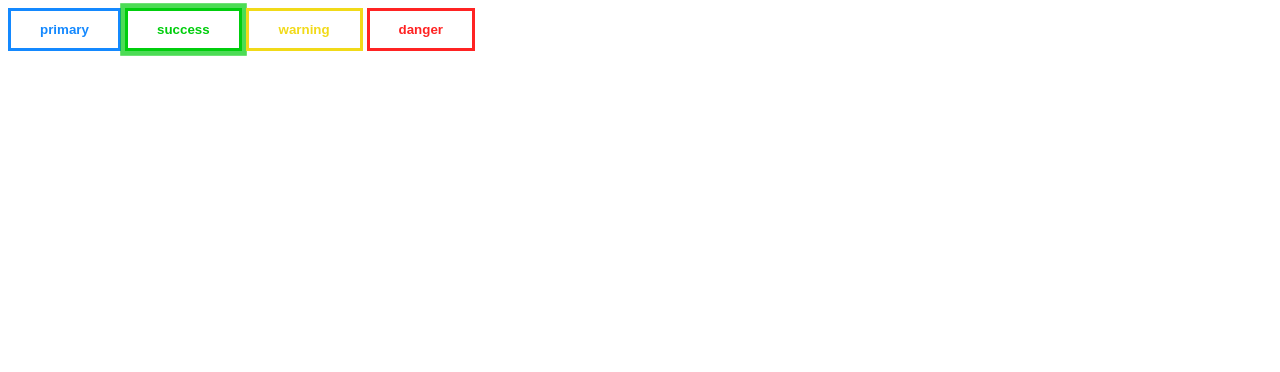
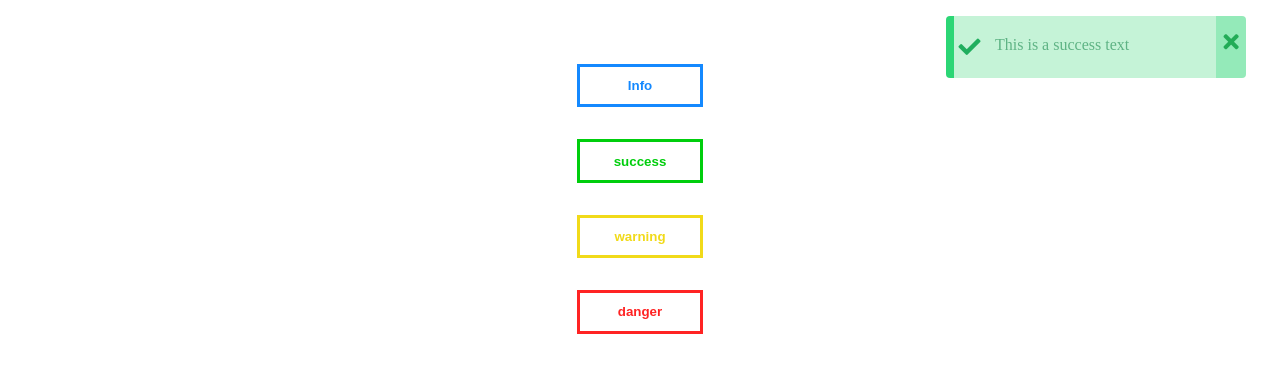
Before and after one commit to manishjha5410/toast, a plain HTML site: page index.html in a window 1280 px wide. Both pictures are taken after a click on the button "success". Drawn offline with Linux system fonts and the light colour scheme.

Commit message:
Working on some feature

```diff
--- a/index.html
+++ b/index.html
@@ -10,9 +10,11 @@
   </head>
   <body>
     <!--<button id="alert-btn" class="submit--btn" onclick="toast('top-right','<strong>Warning</strong> Don\'t Enter Sensitive Details!','Warning',false,4000,50)">Show Alert</button>-->
-    <button id="alert-btn" onclick="toast('top-right','<strong>Warning</strong> Don\'t Enter Sensitive Details!','Warning',false,4000,50)" class="btn-outline primary"><i class="fas fa-exclamation-circle"></i><span>primary</span></button>
-    <button class="btn-outline success"><i class="fas fa-check-circle"></i><span>success</span></button>
-    <button class="btn-outline warning"><i class="fas fa-exclamation-triangle"></i><span>warning</span></button>
-    <button class="btn-outline danger"><i class="fas fa-times-circle"></i><span>danger</span></button>
+    <div id="alert-btn" class="button-range">
+      <button class="btn-outline primary"><i class="fas fa-exclamation-circle"></i><span>Info</span></button>
+      <button class="btn-outline success"><i class="fas fa-check-circle"></i><span>success</span></button>
+      <button class="btn-outline warning"><i class="fas fa-exclamation-triangle"></i><span>warning</span></button>
+      <button class="btn-outline danger"><i class="fas fa-times-circle"></i><span>danger</span></button>
+    </div>
   </body>
 </html>
--- a/input/input.css
+++ b/input/input.css
@@ -48,6 +48,7 @@
 .btn-outline.default:focus {
   box-shadow: 0 0 0 0.3rem rgba(64, 64, 64, 0.7);
 }
+
 .btn-outline.primary {
   color: #1489ff;
   border-color: #1489ff;
@@ -56,9 +57,9 @@
   color: #ffffff;
   background-color: #1489ff;
 }
-.btn-outline.primary:focus {
+/* .btn-outline.primary:focus {
   box-shadow: 0 0 0 0.3rem rgba(20, 137, 255, 0.7);
-}
+} */
 
 .btn-outline.success {
   color: #00ce0d;
@@ -68,9 +69,9 @@
   color: #ffffff;
   background-color: #00ce0d;
 }
-.btn-outline.success:focus {
+/* .btn-outline.success:focus {
   box-shadow: 0 0 0 0.3rem rgba(0, 206, 13, 0.7);
-}
+} */
 
 .btn-outline.warning {
   color: #f1da19;
@@ -80,15 +81,10 @@
   color: #ffffff;
   background-color: #f1da19;
 }
-.btn-outline.warning:focus {
+/* .btn-outline.warning:focus {
   box-shadow: 0 0 0 0.3rem rgba(241, 218, 25, 0.7);
-}
-.btn-outline.warning.btn-outline-small:focus {
-  box-shadow: 0 0 0 0.2rem rgba(241, 218, 25, 0.7);
-}
-.btn-outline.warning.btn-outline-large:focus {
-  box-shadow: 0 0 0 0.4rem rgba(241, 218, 25, 0.7);
-}
+} */
+
 .btn-outline.danger {
   color: #ff2323;
   border-color: #ff2323;
@@ -97,9 +93,9 @@
   color: #ffffff;
   background-color: #ff2323;
 }
-.btn-outline.danger:focus {
+/* .btn-outline.danger:focus {
   box-shadow: 0 0 0 0.3rem rgba(255, 35, 35, 0.7);
-}
+} */
 
 .btn-outline.btn-outline-small {
   font-size: 0.8rem;
@@ -115,3 +111,17 @@
 .btn-outline.btn-outline-large i, .btn-outline.btn-outline-large span {
   padding: 0.9rem;
 }
+
+
+.button-range
+{
+    display: flex;
+    flex-direction: column;
+    margin: 3rem 45%;
+    justify-content: space-around;
+}
+
+.button-range button
+{
+    margin: 1rem 0;
+}
--- a/input/input.js
+++ b/input/input.js
@@ -1 +1,17 @@
-document.get
+window.onload = () => {
+    document.querySelector(".btn-outline.primary").onclick = function() {
+        toast('top-right','This is a <a href="#" style="text-decoration: none;color: unset;">info</a> text','info',false,4000,50);
+    }
+
+    document.querySelector(".btn-outline.success").onclick = function() {
+        toast('top-right','This is a <a href="#" style="text-decoration: none;color: unset;">success</a> text','success',false,4000,50);
+    }
+
+    document.querySelector(".btn-outline.warning").onclick = function() {
+        toast('top-right','This is a <a href="#" style="text-decoration: none;color: unset;">warning</a> text','warning',false,4000,50);
+    }
+
+    document.querySelector(".btn-outline.danger").onclick = function() {
+        toast('top-right','This is a <a href="#" style="text-decoration: none;color: unset;">error</a> text','error',false,4000,50);
+    }
+}
```
